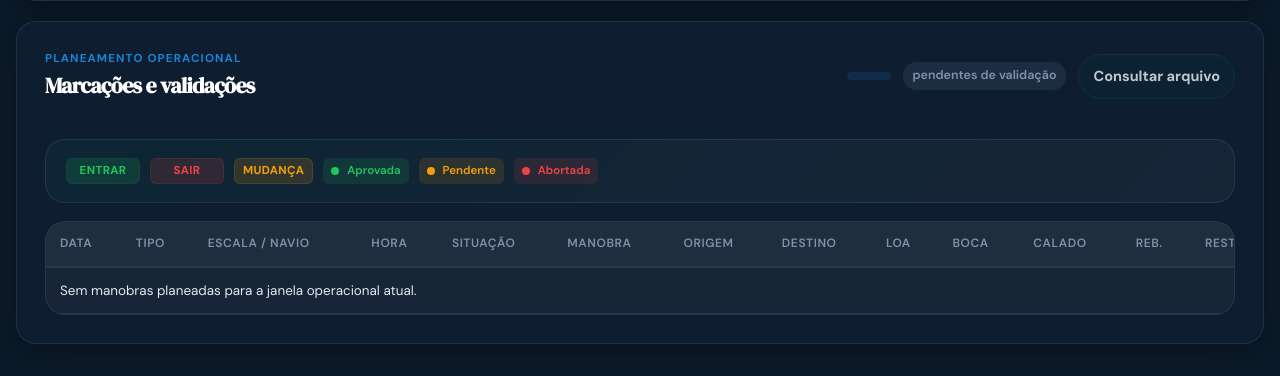
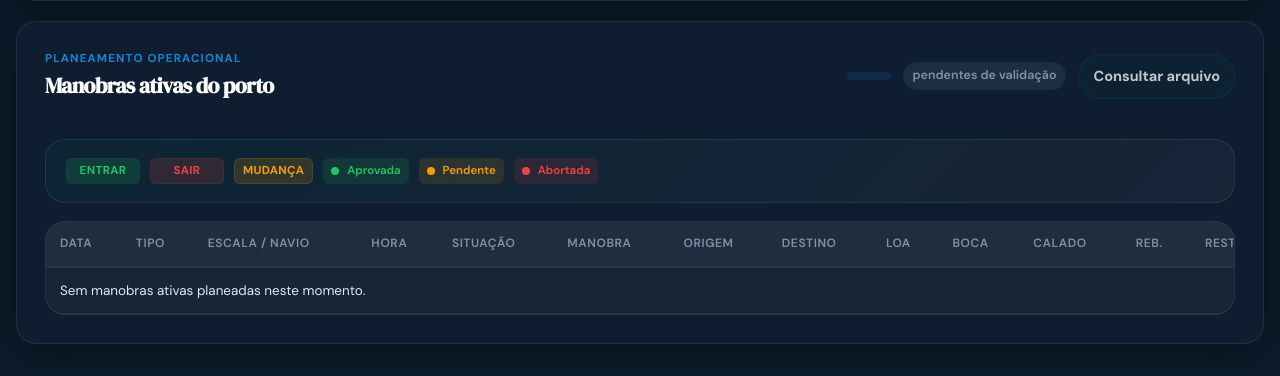
Before and after one commit to pereira-andre/pragtico, a Flask app: template templates/dashboard.html in a window 1280 px wide. Shown: the part 2321-2697 px from the top of the page. Run offline with Flask 3, Linux system fonts and the light colour scheme; the template is opened without the code that fills it, so the values that code supplies are empty; some libraries are stand-ins or nearby versions.

Commit message:
Clarify dashboard planning scope

```diff
--- a/templates/dashboard.html
+++ b/templates/dashboard.html
@@ -659,7 +659,7 @@
     <div class="section-head planned-head">
       <div>
         <p class="eyebrow">Planeamento operacional</p>
-        <h2>Marcações e validações</h2>
+        <h2>Manobras ativas do porto</h2>
       </div>
       <div class="dashboard-head-meta">
         <div class="dashboard-head-pills">
@@ -764,7 +764,7 @@
                 </td>
               </tr>
             {% else %}
-              <tr><td colspan="16" class="planned-empty">Sem manobras planeadas para a janela operacional atual.</td></tr>
+              <tr><td colspan="16" class="planned-empty">Sem manobras ativas planeadas neste momento.</td></tr>
             {% endfor %}
           </tbody>
         </table>
```
